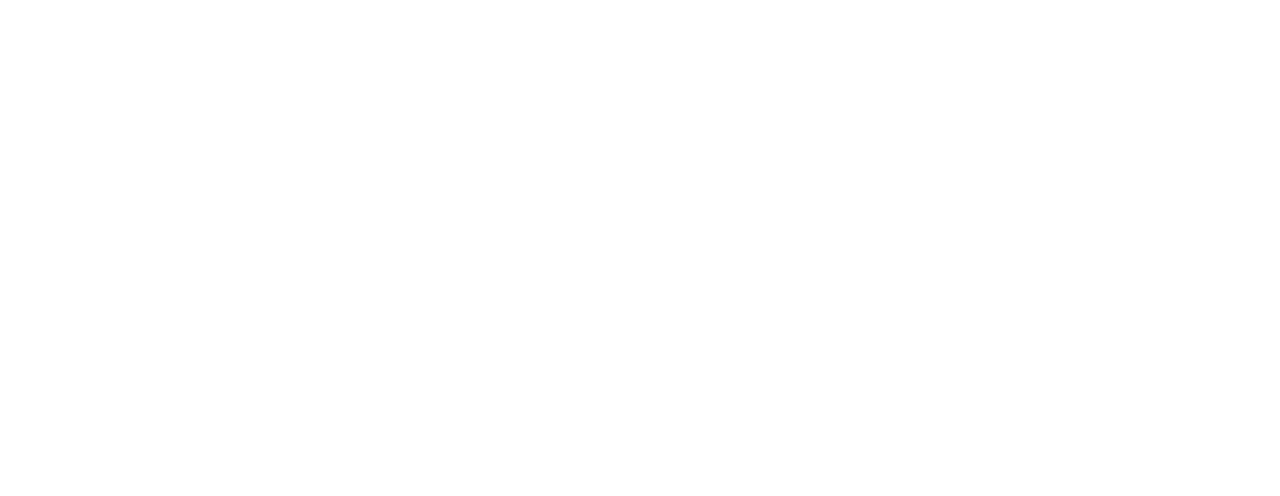
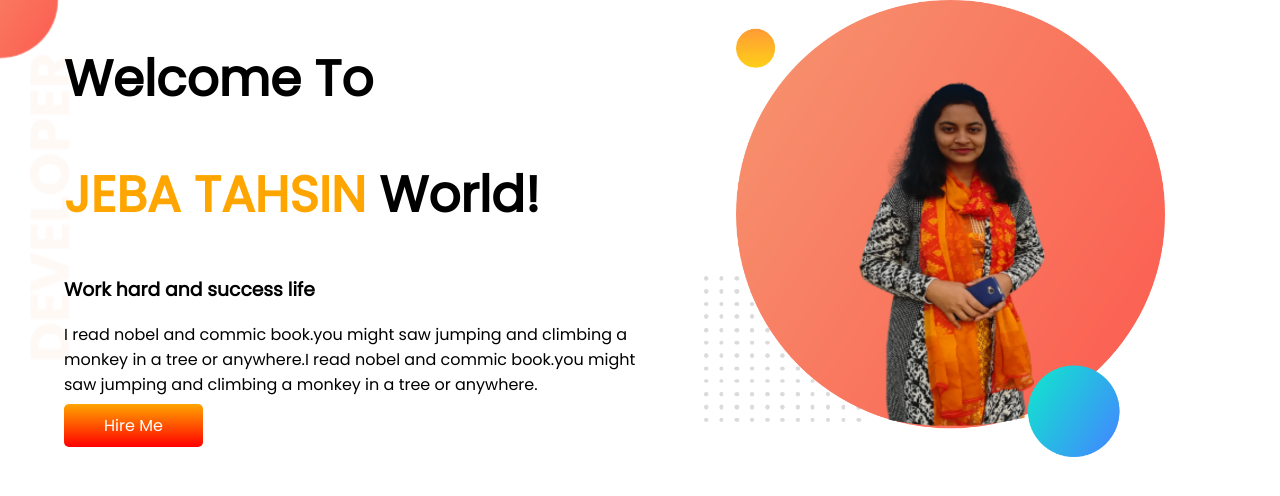
Before and after one commit to Jeba-tahsin/developer-portfolio, a plain HTML site: page index.html in a window 1280 px wide. Drawn offline with Linux system fonts and the light colour scheme.

Commit message:
1st part

```diff
--- a/index.html
+++ b/index.html
@@ -5,9 +5,23 @@
     <meta http-equiv="X-UA-Compatible" content="IE=edge">
     <meta name="viewport" content="width=device-width, initial-scale=1.0">
     <title> jeba portfolio</title>
+    <link rel="preconnect" href="https://fonts.googleapis.com">
+    <link rel="preconnect" href="https://fonts.gstatic.com" crossorigin>
+    <link href="https://fonts.googleapis.com/css2?family=Poppins&display=swap" rel="stylesheet">
     <link rel="stylesheet" href="style.css">
 </head>
 <body>
-
+    <section class="bg-pic">
+    <div class="half-width">
+    <h1>Welcome To</h1>
+    <h1><span class="orange">JEBA TAHSIN</span> World!</h1>
+    <h3>Work hard and success life</h3>
+    <p>I read nobel and commic book.you might saw jumping and climbing a monkey in a tree or anywhere.I read nobel and commic book.you might saw jumping and climbing a monkey in a tree or anywhere.</p>
+    <a class="link" target="_blank" rel="noopener noreferrer" href="http://your_url_here.html">Hire Me</a>
+    </div>
+    <div class="half-width">
+    <img src="images/background-pic.png" alt="">
+    </div>
+    </section>
 </body>
 </html>
--- a/style.css
+++ b/style.css
@@ -0,0 +1,33 @@
+body{
+    font-family: 'Poppins', sans-serif;
+    margin: 0;
+}
+h1{
+    font-size: 50px;
+}
+.orange{
+    color: orange;
+}
+section{
+    display: flex;
+}
+.half-width{
+    width:50%;
+    padding-left:5% ;
+}
+.half-width img{
+    width:80%;
+}
+.link{
+    text-decoration: none;
+    background-image: linear-gradient(orange, red);
+    color: white;
+    font-weight: 400;
+    padding: 10px 40px;
+    border-radius: 5px;
+}
+.bg-pic{
+    background-image: url(images/top-banner.png);
+    background-repeat: no-repeat;
+
+}
```
Also changed, not shown: images/background-pic.png (added), images/dream-bg.png (added), images/exp-bg.png (added), images/jhankar.png (added), images/jhankar2.png (added), images/my-bg.png (added), images/my-bg2.png (added), images/top-banner.png (added), showOff/red.jpeg (added), 1 other file.
